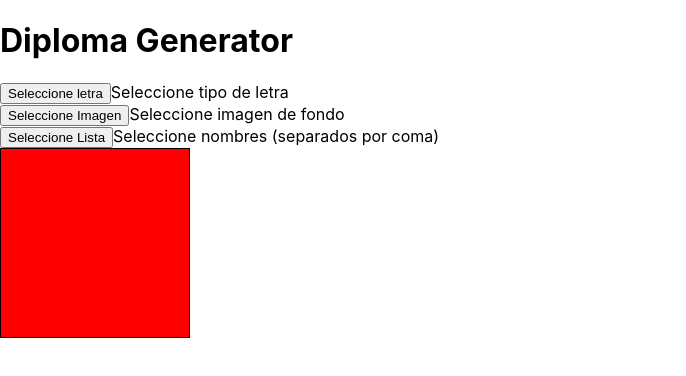
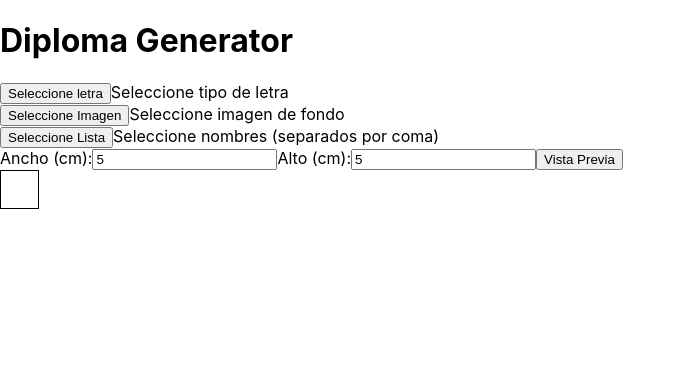
Before and after one commit to lsnoglos/diplomaGenerator, a React (Create React App) app: page / in a window 1280 px wide. Shown: the top 376 px of the page, without its empty margins (0-686 px from the left). Built offline with nearby package versions, Linux system fonts and the light colour scheme.

Commit message:
add: canva heigth and with in textBox and preview button

```diff
--- a/src/App.js
+++ b/src/App.js
@@ -8,19 +8,35 @@ function App() {
 
   const canvasRef = useRef(null);
 
-  const cmToPx = (cm) => (cm * 96) / 2.54;
+  const [diplomaWidthCm, setDiplomaWidthCm] = useState(5);
+  const [diplomaHeightCm, setDiplomaHeightCm] = useState(5);
 
   useEffect(() => {
     const canvas = canvasRef.current;
     const ctx = canvas.getContext('2d');
 
-    const sizeInPx = cmToPx(5);
+    const sizeInPx = cmToPx(1);
     canvas.width = sizeInPx;
     canvas.height = sizeInPx;
 
+    ctx.fillStyle = 'white';
+    ctx.fillRect(0, 0, canvas.width, canvas.height);
+  }, []);
+
+  const cmToPx = (cm) => (cm * 96) / 2.54;
+
+  const previewCanvas = () => {
+    const canvas = canvasRef.current;
+    const ctx = canvas.getContext('2d');
+
+    const widthPx = cmToPx(diplomaWidthCm);
+    const heightPx = cmToPx(diplomaHeightCm);
+    canvas.width = widthPx;
+    canvas.height = heightPx;
+
     ctx.fillStyle = 'red';
     ctx.fillRect(0, 0, canvas.width, canvas.height);
-  }, []);
+  };
 
   const selectFont = (e) => {
     const file = e.target.files[0];
@@ -90,6 +106,22 @@ function App() {
       </div>
 
       <div>
+        <label>Ancho (cm):</label>
+        <input
+          type="number"
+          value={diplomaWidthCm}
+          onChange={(e) => setDiplomaWidthCm(e.target.value)}
+        />
+        <label>Alto (cm):</label>
+        <input
+          type="number"
+          value={diplomaHeightCm}
+          onChange={(e) => setDiplomaHeightCm(e.target.value)}
+        />
+        <button onClick={previewCanvas}>Vista Previa</button>
+      </div>
+
+      <div>
         <canvas ref={canvasRef} style={{ border: '1px solid black' }} />
       </div>
 
```
